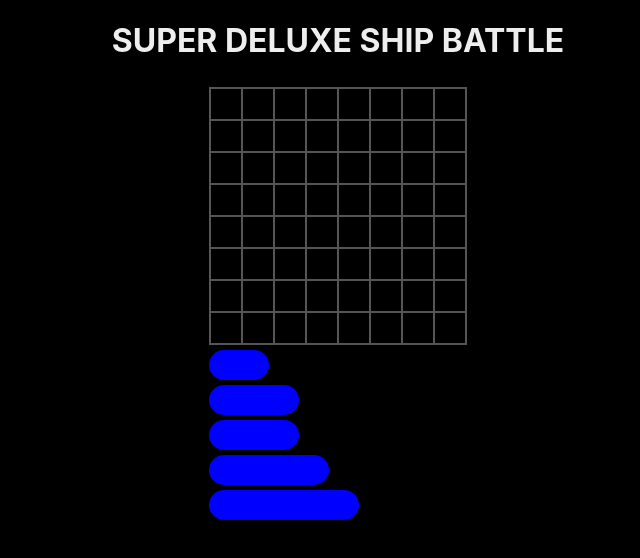
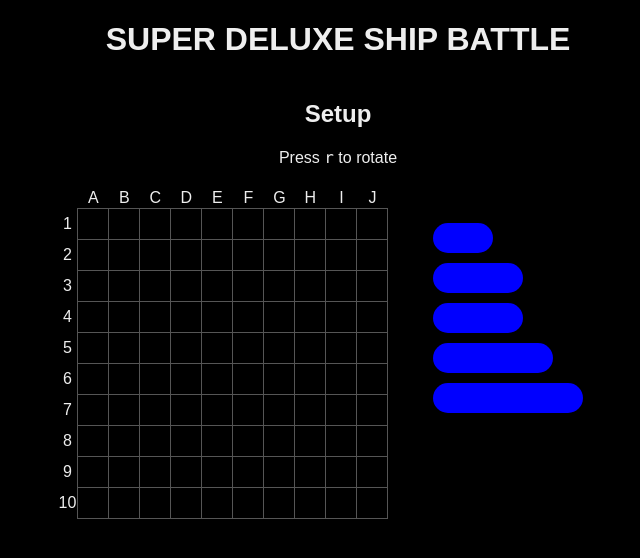
Before and after one commit to avp/ships, a React (Create React App) app: page / in a window 1280 px wide. Shown: the top 558 px of the page, without its empty margins (302-942 px from the left). Built offline with nearby package versions, Linux system fonts and the light colour scheme.

Commit message:
Begin setup

```diff
--- a/src/App.css
+++ b/src/App.css
@@ -2,10 +2,8 @@ html, body {
   margin: 0;
   padding: 0;
   background: black;
-}
-
-h1 {
   color: #eee;
+  font-family: Arial, Helvetica, sans-serif;
 }
 
 .App {
--- a/src/Grid.css
+++ b/src/Grid.css
@@ -1,5 +1,5 @@
 .Grid {
-  border: 1px solid #555;
+  border-collapse: collapse;
   margin: 5px;
 }
 
--- a/src/Grid.tsx
+++ b/src/Grid.tsx
@@ -4,18 +4,27 @@ import React, { useState } from 'react';
 import './Grid.css';
 import { Fleet } from './Fleet';
 
-const GRID_SIZE = 8;
+const GRID_SIZE = 10;
 
 interface Props {
   fleet: Fleet;
 }
 
+/// Displays the given fleet on a grid.
 export default function Grid({ fleet }: Props) {
   const [grid, setGrid] = useState([]);
 
   const rows = [];
+
+  const cells = [];
+  for (const ch of ' ABCDEFGHIJ') {
+    cells.push(<td>{ch}</td>);
+  }
+  rows.push(<tr className={'Row'}>{cells}</tr>);
+
   for (let r = 0; r < GRID_SIZE; ++r) {
     const cells = [];
+    cells.push(<td>{r + 1}</td>);
     for (let c = 0; c < GRID_SIZE; ++c) {
       cells.push(<td className={'Cell'} />);
     }
--- /dev/null
+++ b/src/Setup.css
@@ -0,0 +1,11 @@
+.SetupContainer {
+  display: flex;
+  flex-direction: row;
+}
+
+.SetupGrid {
+}
+
+.SetupFleet {
+  padding: 30px;
+}
--- a/src/Setup.tsx
+++ b/src/Setup.tsx
@@ -1,6 +1,7 @@
 // @format
 
 import React, { useState } from 'react';
+import './Setup.css';
 import Grid from './Grid';
 import Ship from './Ship';
 
@@ -11,8 +12,22 @@ export default function Setup() {
 
   return (
     <div>
+      <h2>Setup</h2>
+      <p>
+        Press <code>r</code> to rotate
+      </p>
+      <div className={'SetupContainer'}>
+        <SetupGrid fleet={fleet}></SetupGrid>
+        <SetupFleet fleet={fleet}></SetupFleet>
+      </div>
+    </div>
+  );
+}
+
+function SetupGrid({ fleet }: any) {
+  return (
+    <div className={'SetupGrid'}>
       <Grid fleet={fleet}></Grid>
-      <SetupFleet fleet={fleet}></SetupFleet>
     </div>
   );
 }
@@ -28,5 +43,5 @@ function SetupFleet(props: SetupFleetProps) {
     ships.push(<Ship selected={false} ship={ship} />);
   }
   console.log(ships);
-  return <div>{ships}</div>;
+  return <div className={'SetupFleet'}>{ships}</div>;
 }
--- a/src/Ship.css
+++ b/src/Ship.css
@@ -1,7 +1,7 @@
 .Ship {
   background: blue;
   height: 30px;
-  margin: 5px;
+  margin: 10px;
   border-radius: 15px;
 }
 
```
